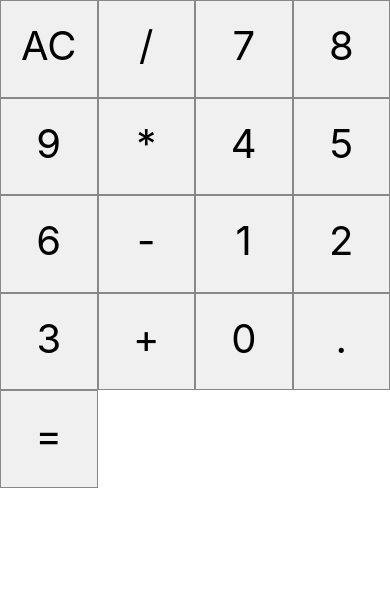
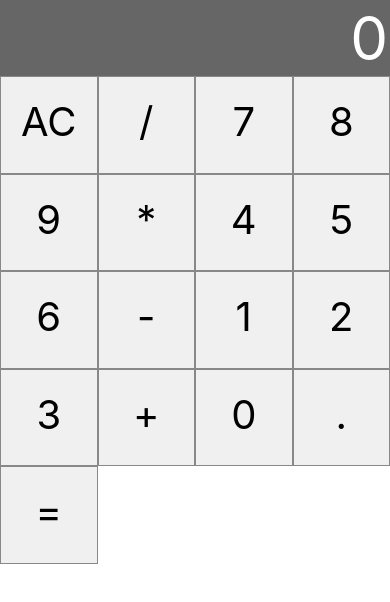
Before and after one commit to MDOBreno/RNAula03Calculator, a React Native app: screen / in a window 390 px wide. Shown: the top 602 px of the page. Built offline with nearby package versions, Linux system fonts and the light colour scheme.

Commit message:
- Secao04Aula59 - Componente Display

```diff
--- a/App.js
+++ b/App.js
@@ -16,14 +16,23 @@
   Dimensions
 } from 'react-native';
 import Button from './src/components/Button';
+import Display from './src/components/Display';
 
 
 export default class App extends Component {
+  state = {
+    displayValue: '0'
+  }
+
+
+
+
   render() {
     return (
       <>
         <SafeAreaView>
           <View style={styles.container}>
+            <Display value={this.state.displayValue} />
             <View style={styles.buttons}>
               <Button label='AC'/>
               <Button label='/'/>
--- /dev/null
+++ b/src/components/Display.js
@@ -0,0 +1,32 @@
+import React from "react";
+import {
+    StyleSheet,
+    Text,
+    View,
+    Dimensions,
+} from 'react-native'
+
+
+const styles = StyleSheet.create({
+        display: {
+            flexGrow: 1,
+            padding: 2,
+            justifyContent: 'center',
+            backgroundColor: 'rgba(0, 0, 0, 0.6)',
+            alignItems: 'flex-end', //Alinhado a direita
+        },
+        displayValue: {
+            fontSize: 60,
+            color: '#fff',
+        }
+    }
+
+)
+
+
+export default props =>
+    <View style={styles.display}>
+        <Text style={styles.displayValue} numberOfLines={1}>
+            {props.value}
+        </Text>
+    </View>
```
Also changed, not shown: 1 other file (tests, documents, lock files or other folders).
